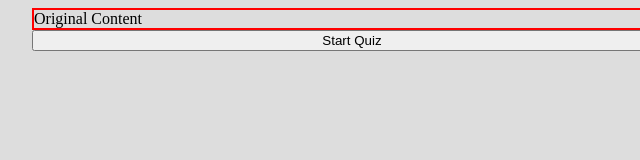
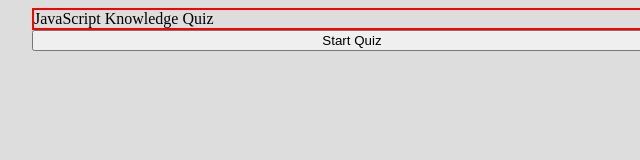
Before and after one commit to jjsdunc88/timed-coding-quiz, a plain HTML site: page index.html in a window 1280 px wide. Shown: the top 160 px of the page, 296-936 px from the left. Drawn offline with Linux system fonts and the light colour scheme.

```diff
--- a/index.html
+++ b/index.html
@@ -5,14 +5,14 @@
     <meta charset="UTF-8">
     <meta http-equiv="X-UA-Compatible" content="IE=edge">
     <meta name="viewport" content="width=device-width, initial-scale=1.0">
-    <title>Coding Quiz</title>
+    <title>JavaScript Quiz</title>
     <link rel="stylesheet" href="./assets/style.css">
 </head>
 
 <body>
     <div id="content-wrapper">
     <div id="color-flip-box">
-        Original Content
+        JavaScript Knowledge Quiz
     </div>
     <button id="startBtn">Start Quiz</button>
     <main id="content-container" class="content-container hide" >
```
Also changed, not shown: 1 other file.
